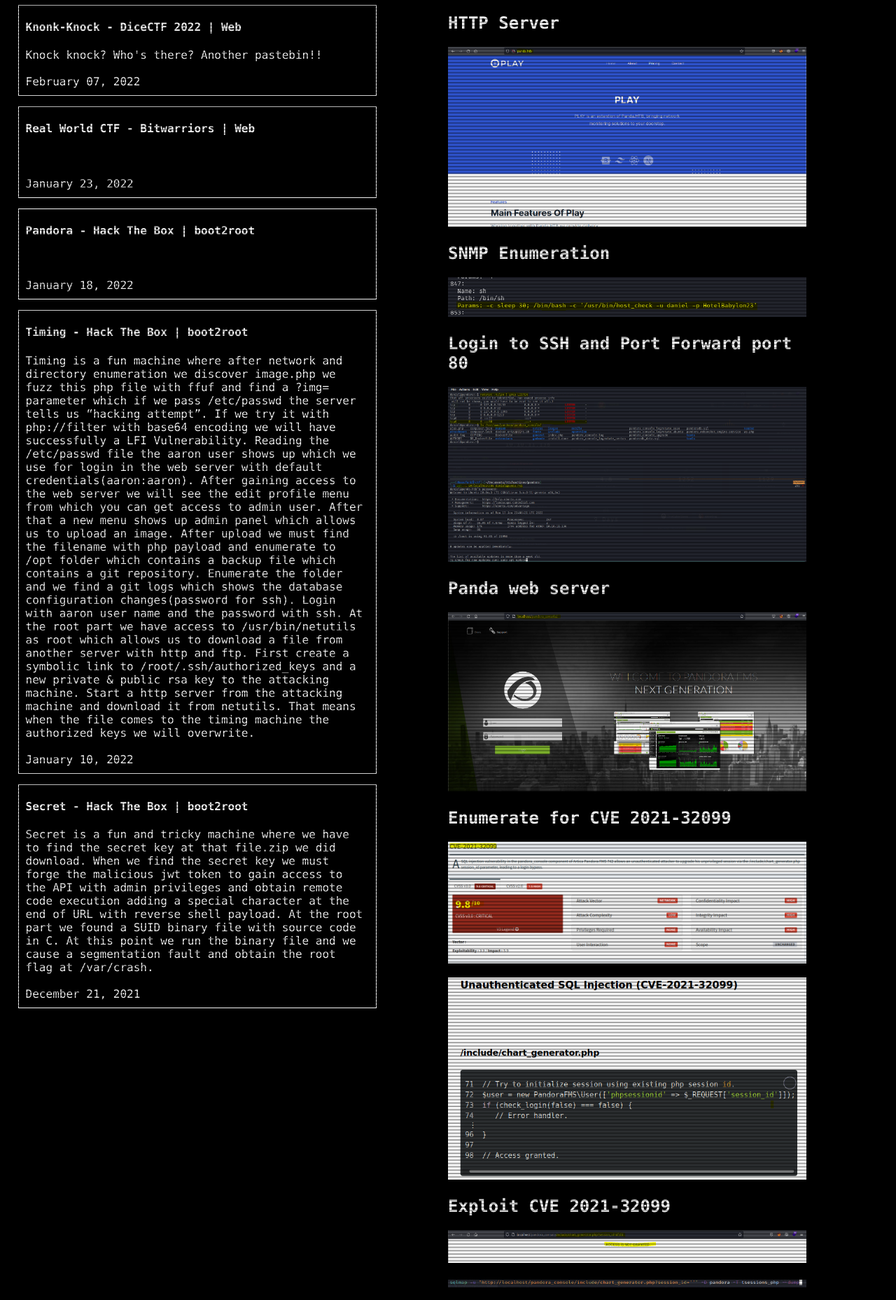
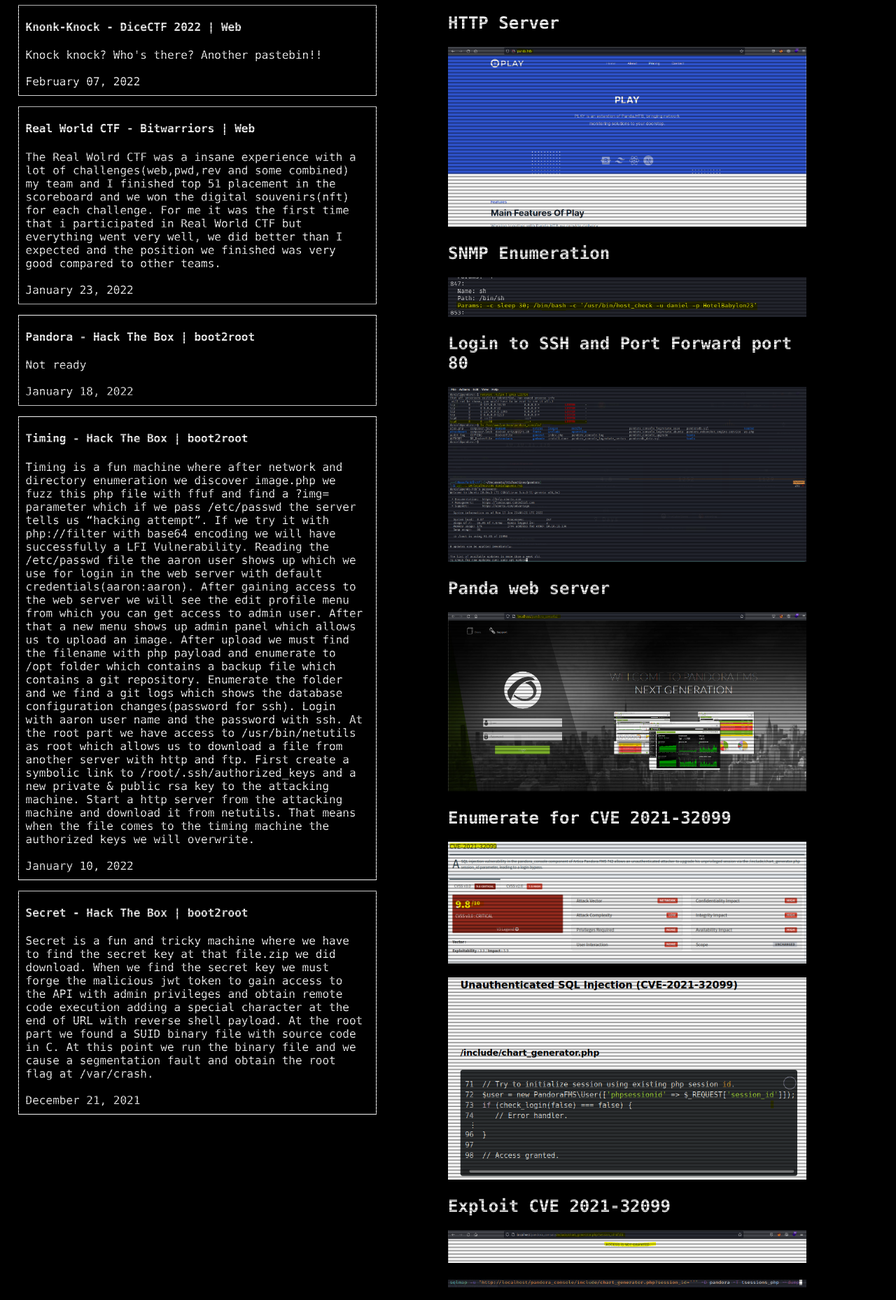
Before and after one commit to dhmosfunk/dhmosfunk.github.io, a Jekyll site: the page built from _posts/2022-1-18-htb-writeup-pandora.md, in a window 1280 px wide. Shown: the part 850-2708 px from the top of the page at 70% size. Built offline with Jekyll 4.4.1, drawn with Linux system fonts in a browser that asks for light colours.

Commit message:
fix something

```diff
--- a/_config.yml
+++ b/_config.yml
@@ -41,11 +41,11 @@
 
 
 # Markdown Processing
+markdown: kramdown
+
 kramdown:
+  input: GFM
   syntax_highlighter: rouge
-  input: GFM
-  auto_ids:       true
-  toc_levels:     1..3
 
 
 include:
--- a/_posts/2022-1-18-htb-writeup-pandora.md
+++ b/_posts/2022-1-18-htb-writeup-pandora.md
@@ -3,6 +3,7 @@
 title: Pandora - Hack The Box
 date: 2022-1-18
 category: "boot2root"
+desc: "Not ready"
 ---
 
 <h1 align="center">
--- a/_posts/2022-1-23-rwctf.md
+++ b/_posts/2022-1-23-rwctf.md
@@ -3,19 +3,11 @@
 title: Real World CTF - Bitwarriors
 date: 2022-1-23
 category: "Web"
-desc: ""
+desc: "The Real Wolrd CTF was a insane experience with a lot of challenges(web,pwd,rev and some combined) my team and I finished top 51 placement in the scoreboard and we won the digital souvenirs(nft) for each challenge. For me it was the first time that i participated in Real World CTF but everything went very well, we did better than I expected and the position we finished was very good compared to other teams."
 ---
-
-<h1 align="center">
-<img src="/assets/images/rwctf/rwctf-inside.jpg">
-</h1>
 
 ## Introduction
 The Real Wolrd CTF was a insane experience with a lot of challenges(web,pwd,rev and some combined) my team and I finished top 51 placement in the scoreboard and we won the digital souvenirs(nft) for each challenge. For me it was the first time that i participated in Real World CTF but everything went very well, we did better than I expected and the position we finished was very good compared to other teams.
 
 ## Writeups
 You will find the writeups in official site [Bit Warriors](https://bitwarriors.net/) <br>
-
-## Digital Souvenirs
-
-<img src="/assets/images/rwctf/web.png"> <img src="/assets/images/rwctf/pwn.png">
```
Also changed, not shown: _sass/main.scss (line endings or trailing spaces).
